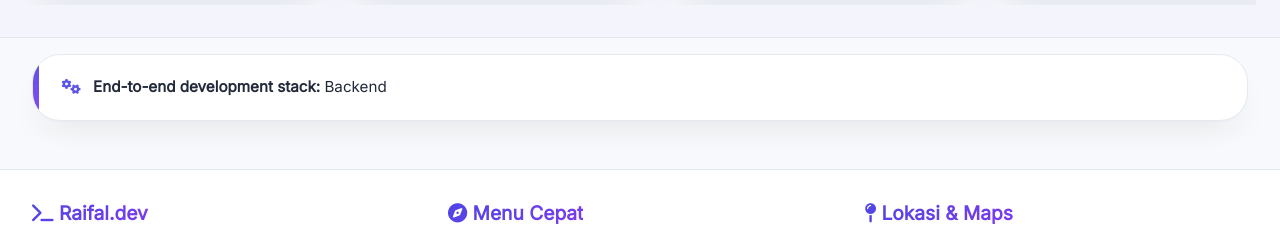
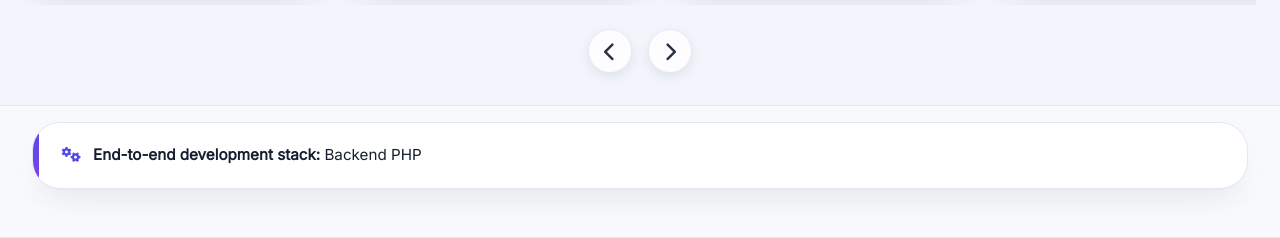
Before and after one commit to Refal45/portofolio, a plain HTML site: page index.html in a window 1280 px wide. Shown: the part 784-1022 px from the top of the page. Drawn offline with nearby package versions, Linux system fonts and the light colour scheme.

Commit message:
Update portfolio website

```diff
--- a/index.html
+++ b/index.html
@@ -52,6 +52,10 @@
             --role-devops: #ef4444;
             --role-cloud: #06b6d4;
             --role-hosting: #10b981;
+            /* arrow button colors */
+            --arrow-bg: rgba(255, 255, 255, 0.8);
+            --arrow-color: #1e293b;
+            --arrow-shadow: 0 4px 12px rgba(0, 0, 0, 0.08);
         }
 
         body.dark {
@@ -76,6 +80,9 @@
             --hero-bg: linear-gradient(135deg, rgba(129, 140, 248, 0.08) 0%, rgba(139, 92, 246, 0.04) 100%);
             --footer-bg: rgba(17, 24, 39, 0.98);
             --tech-section-bg: rgba(129, 140, 248, 0.04);
+            --arrow-bg: rgba(30, 41, 59, 0.8);
+            --arrow-color: #e2e8f0;
+            --arrow-shadow: 0 4px 12px rgba(0, 0, 0, 0.4);
         }
 
         body {
@@ -556,6 +563,7 @@
             margin: 0 -0.5rem;
             padding-left: 0.5rem;
             padding-right: 0.5rem;
+            scroll-behavior: smooth;
         }
         .role-cards-wrapper::-webkit-scrollbar {
             height: 6px;
@@ -567,6 +575,42 @@
         .role-cards-wrapper::-webkit-scrollbar-thumb {
             background: var(--active-color);
             border-radius: 10px;
+        }
+
+        /* Arrow buttons container */
+        .tech-arrows {
+            display: flex;
+            justify-content: center;
+            gap: 1rem;
+            margin-top: 1.5rem;
+        }
+        .tech-arrow-btn {
+            background: var(--arrow-bg);
+            backdrop-filter: blur(4px);
+            border: 1px solid var(--border-color);
+            border-radius: 50%;
+            width: 44px;
+            height: 44px;
+            display: inline-flex;
+            align-items: center;
+            justify-content: center;
+            font-size: 1.2rem;
+            color: var(--arrow-color);
+            cursor: pointer;
+            transition: all 0.2s;
+            box-shadow: var(--arrow-shadow);
+            user-select: none;
+        }
+        .tech-arrow-btn:hover {
+            background: var(--active-color);
+            color: #fff;
+            transform: scale(1.05);
+        }
+        .tech-arrow-btn:active {
+            transform: scale(0.95);
+        }
+        .tech-arrow-btn i {
+            pointer-events: none;
         }
 
         .role-card {
@@ -734,6 +778,11 @@
             .role-badge-sm {
                 font-size: 0.5rem;
                 padding: 0.1rem 0.5rem;
+            }
+            .tech-arrow-btn {
+                width: 36px;
+                height: 36px;
+                font-size: 1rem;
             }
         }
 
@@ -1109,7 +1158,7 @@
             <div class="tech-inner">
                 <h2 class="section-title fade-up">⚙️ Teknologi yang saya gunakan</h2>
 
-                <div class="role-cards-wrapper fade-up">
+                <div class="role-cards-wrapper fade-up" id="techCardsWrapper">
 
                     <!-- Card: Frontend -->
                     <div class="role-card">
@@ -1194,6 +1243,17 @@
                     </div>
 
                 </div><!-- end role-cards-wrapper -->
+
+                <!-- ===== TOMBOL PANAH KANAN KIRI ===== -->
+                <div class="tech-arrows fade-up">
+                    <button class="tech-arrow-btn" id="techArrowLeft" aria-label="Geser ke kiri">
+                        <i class="fas fa-chevron-left"></i>
+                    </button>
+                    <button class="tech-arrow-btn" id="techArrowRight" aria-label="Geser ke kanan">
+                        <i class="fas fa-chevron-right"></i>
+                    </button>
+                </div>
+
             </div>
         </div>
 
@@ -1468,6 +1528,39 @@
             imgs.forEach(img => { if (img) img.onerror = () => { img.src =
                         'https://ui-avatars.com/api/?background=4f46e5&color=fff&bold=true&size=120&name=Raifal'; }; });
 
+            // ============================================================
+            // TOMBOL PANAH UNTUK SCROLL KARTU TEKNOLOGI
+            // ============================================================
+            const wrapper = document.getElementById('techCardsWrapper');
+            const leftBtn = document.getElementById('techArrowLeft');
+            const rightBtn = document.getElementById('techArrowRight');
+
+            if (wrapper && leftBtn && rightBtn) {
+                const scrollAmount = 300; // jarak scroll per klik
+
+                leftBtn.addEventListener('click', () => {
+                    wrapper.scrollBy({ left: -scrollAmount, behavior: 'smooth' });
+                });
+
+                rightBtn.addEventListener('click', () => {
+                    wrapper.scrollBy({ left: scrollAmount, behavior: 'smooth' });
+                });
+
+                // Sembunyikan tombol jika konten tidak overflow (opsional)
+                function checkOverflow() {
+                    const hasOverflow = wrapper.scrollWidth > wrapper.clientWidth;
+                    leftBtn.style.display = hasOverflow ? 'inline-flex' : 'none';
+                    rightBtn.style.display = hasOverflow ? 'inline-flex' : 'none';
+                }
+                checkOverflow();
+                window.addEventListener('resize', checkOverflow);
+                // observer perubahan ukuran (misal setelah font load)
+                if (window.ResizeObserver) {
+                    const ro = new ResizeObserver(checkOverflow);
+                    ro.observe(wrapper);
+                }
+            }
+
         })();
     </script>
 
```
